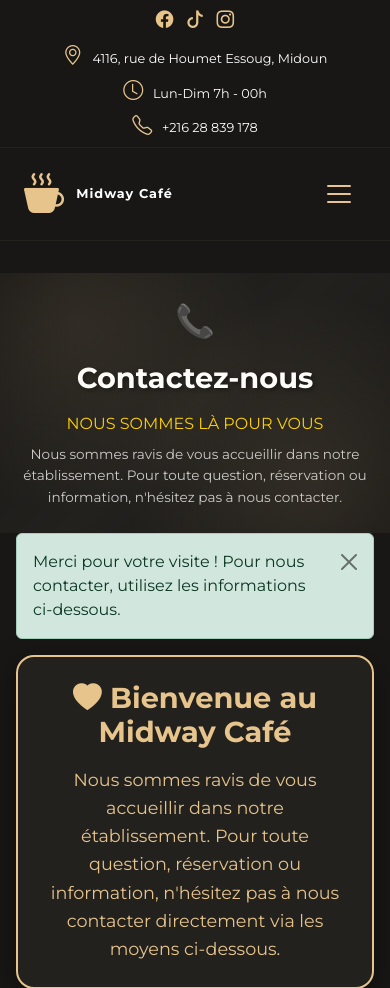
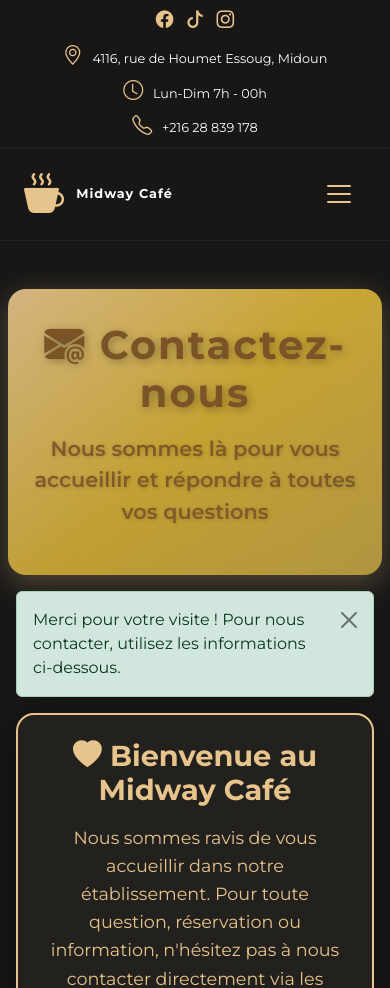
Before and after one commit to omaarjami-ds/midway-cafe-website, a Django app: page /contact/ in a window 390 px wide. Shown: the top 988 px of the page. Run offline with Django 5.2, Linux system fonts and the light colour scheme.

Commit message:
Revert: Restauration des en-têtes originaux

```diff
--- a/menu/static/menu/style.css
+++ b/menu/static/menu/style.css
@@ -207,95 +207,6 @@ img:hover, .img-cafe:hover {
 .card-cafe:hover {
   box-shadow: 0 8px 32px rgba(111, 78, 55, 0.18);
   transform: translateY(-4px) scale(1.02);
-}
-
-/* ---- En-têtes uniformes pour toutes les sections ---- */
-
-/* Style d'en-tête uniforme (comme la page réservations) */
-.section-header {
-  background: linear-gradient(135deg, #181716 0%, #23211e 50%, #181716 100%);
-  padding: 3rem 2rem;
-  text-align: center;
-  position: relative;
-  overflow: hidden;
-}
-
-.section-header::before {
-  content: '';
-  position: absolute;
-  top: 0;
-  left: 0;
-  right: 0;
-  bottom: 0;
-  background: radial-gradient(circle at 20% 20%, rgba(230, 196, 140, 0.1) 0%, transparent 50%),
-              radial-gradient(circle at 80% 80%, rgba(230, 196, 140, 0.1) 0%, transparent 50%);
-  pointer-events: none;
-}
-
-.section-header-icon {
-  font-size: 3rem;
-  color: var(--cafe-gold);
-  margin-bottom: 1rem;
-  display: block;
-}
-
-.section-header-title {
-  font-size: 2.5rem;
-  font-weight: bold;
-  color: #fff;
-  margin-bottom: 1rem;
-  text-shadow: 2px 2px 4px rgba(0,0,0,0.5);
-}
-
-.section-header-subtitle {
-  font-size: 1.2rem;
-  color: var(--cafe-gold);
-  margin-bottom: 0.5rem;
-}
-
-.section-header-description {
-  font-size: 1rem;
-  color: #ccc;
-  max-width: 600px;
-  margin: 0 auto;
-  line-height: 1.6;
-}
-
-/* Responsive pour les en-têtes */
-@media (max-width: 768px) {
-  .section-header {
-    padding: 2rem 1rem;
-  }
-  .section-header-icon {
-    font-size: 2.5rem;
-  }
-  .section-header-title {
-    font-size: 2rem;
-  }
-  .section-header-subtitle {
-    font-size: 1.1rem;
-  }
-  .section-header-description {
-    font-size: 0.9rem;
-  }
-}
-
-@media (max-width: 576px) {
-  .section-header {
-    padding: 1.5rem 0.5rem;
-  }
-  .section-header-icon {
-    font-size: 2rem;
-  }
-  .section-header-title {
-    font-size: 1.8rem;
-  }
-  .section-header-subtitle {
-    font-size: 1rem;
-  }
-  .section-header-description {
-    font-size: 0.85rem;
-  }
 }
 
 /* ---- Responsive Design Amélioré ---- */
--- a/menu/templates/menu/contact.html
+++ b/menu/templates/menu/contact.html
@@ -183,11 +183,13 @@
 </style>
 
 <div class="contact-container">
-    <div class="section-header">
-        <span class="section-header-icon">📞</span>
-        <h1 class="section-header-title">Contactez-nous</h1>
-        <p class="section-header-subtitle">NOUS SOMMES LÀ POUR VOUS</p>
-        <p class="section-header-description">Nous sommes ravis de vous accueillir dans notre établissement. Pour toute question, réservation ou information, n'hésitez pas à nous contacter.</p>
+    <div class="contact-hero">
+        <div class="contact-hero-content">
+            <h1 class="contact-title">
+                <i class="bi bi-envelope-at-fill"></i> Contactez-nous
+            </h1>
+            <p class="contact-subtitle">Nous sommes là pour vous accueillir et répondre à toutes vos questions</p>
+        </div>
     </div>
 
     <div class="contact-content">
```
Also changed, not shown: menu/templates/menu/galerie.html (+3 -6 lines), menu/templates/menu/menu.html (+2 -5 lines).
